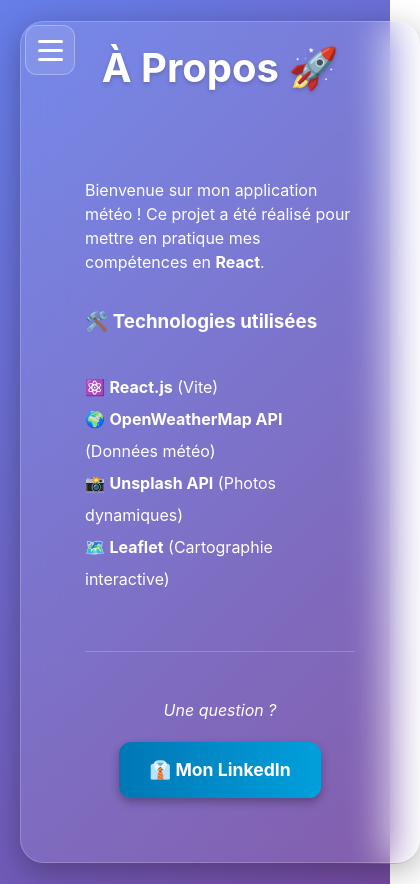
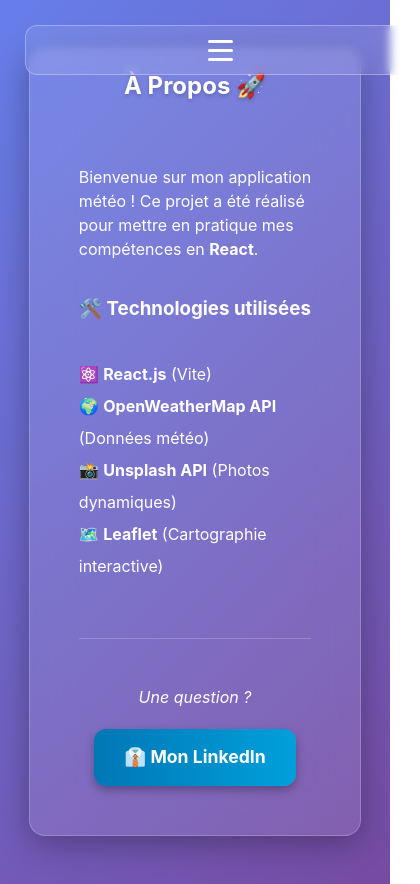
Before and after one commit to ArnaudG16/projet-meteo, a React (Vite) app in the folder ma-meteo/: page /about in a window 390 px wide. Shown: the whole page, 420 px wide, since content can reach past the window. Built offline with nearby package versions, Linux system fonts and the light colour scheme.

Commit message:
responsive

```diff
--- a/ma-meteo/src/App.css
+++ b/ma-meteo/src/App.css
@@ -22,8 +22,10 @@ body {
   border-radius: 24px;
   box-shadow: 0 8px 32px rgba(0, 0, 0, 0.3);
   text-align: center;
-  width: 1000px;
-  max-width: 95vw;
+  width: 100%;
+  max-width: 1000px;
+  box-sizing: border-box;
+  margin: 0 auto;
   border: 1px solid rgba(255, 255, 255, 0.2);
 }
 
@@ -271,20 +273,97 @@ button:hover {
   background: #f0f0f0;
 }
 
-@media (max-width: 800px) {
+@media (max-width: 850px) {
+
   .app-container {
-    width: 100%;
     padding: 1.5rem;
+    width: 95%;
+    border-radius: 16px;
   }
+
+  h1 {
+    font-size: 1.8rem;
+    margin-bottom: 1.5rem;
+  }
+
   .favorites-grid {
     grid-template-columns: repeat(2, 1fr);
   }
+
+  .favorite-card {
+    height: 120px;
+  }
+
+  .fav-name {
+    font-size: 1rem;
+  }
+
+  .fav-temp {
+    font-size: 1.4rem;
+  }
+
+  .search-box {
+    flex-direction: column;
+    gap: 10px;
+  }
+
+  input, button, .geo-btn {
+    width: 100% !important;
+    max-width: none;
+  }
+
+  .search-box {
+    position: relative;
+  }
+
   .weather-display {
     grid-template-columns: 1fr;
+    min-height: auto;
   }
+
+  .weather-info {
+    padding: 25px;
+    order: 2;}
+
+
   .visual-container {
-    height: 300px;
-    min-height: auto;
+    height: 250px;
+    min-height: 250px;
+    order: 1;
+  }
+
+  .weather-info h2 {
+    font-size: 1.8rem;
+  }
+
+  .main-temp span {
+    font-size: 3.5rem;
+  }
+
+  .main-temp img {
+    width: 70px;
+    height: 70px;
+  }
+
+  .forecast-row {
+    overflow-x: auto;
+    justify-content: flex-start;
+    gap: 15px;
+    padding-bottom: 10px;
+  }
+
+  .forecast-item {
+    min-width: 60px;
+  }
+}
+
+@media (max-width: 400px) {
+  .favorites-grid {
+    grid-template-columns: 1fr;
+  }
+
+  h1 {
+    font-size: 1.5rem;
   }
 }
 
```
